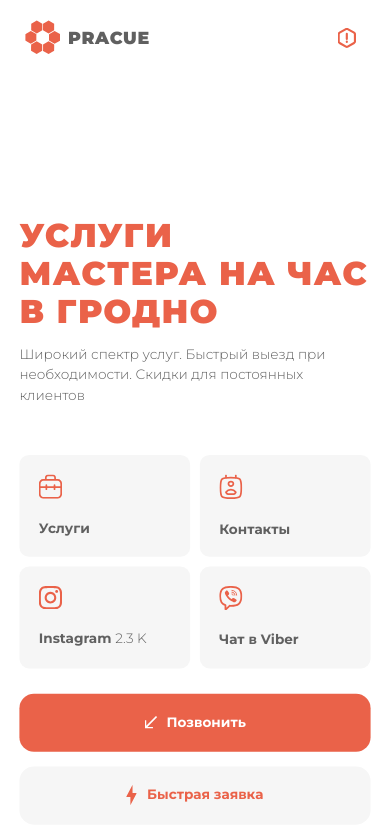
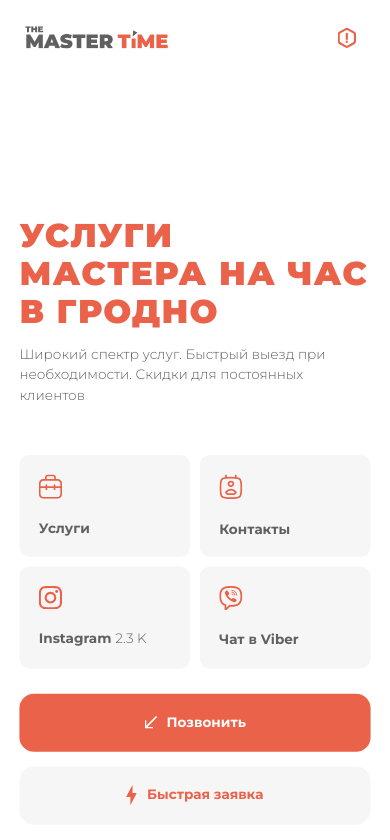
Before and after one commit to jankowski-dev/The_master.time_site, a website: page index.html in a window 390 px wide. Drawn offline with Linux system fonts and the light colour scheme.

Commit message:
Replace mobile header logo with new wordmark from Figma

```diff
--- a/css/styles.css
+++ b/css/styles.css
@@ -665,14 +665,7 @@ body {
   height: 37px;
   cursor: pointer;
 }
-.m-logo img { width: 36px; height: 37px; }
-.m-logo span {
-  font-weight: 900;
-  font-size: 18px;
-  letter-spacing: 0.04em;
-  text-transform: uppercase;
-  color: var(--gray-text);
-}
+.m-logo img { width: 147px; height: 23px; }
 .m-header-vector {
   position: absolute;
   right: 0;
--- a/index.html
+++ b/index.html
@@ -226,8 +226,7 @@
 
   <header class="m-header">
     <div class="m-logo">
-      <img src="assets/icons/logo.svg" alt="">
-      <span>Pracue</span>
+      <img src="assets/icons/logo-mobile-new.svg" alt="">
     </div>
     <img class="m-header-vector" src="assets/icons/header-vector.svg" alt="">
   </header>
```
Also changed, not shown: assets/icons/logo-mobile-new.svg (added).
